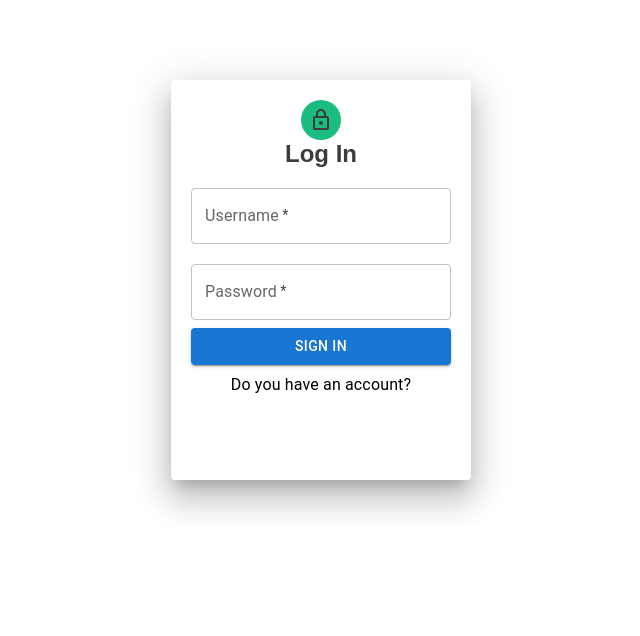
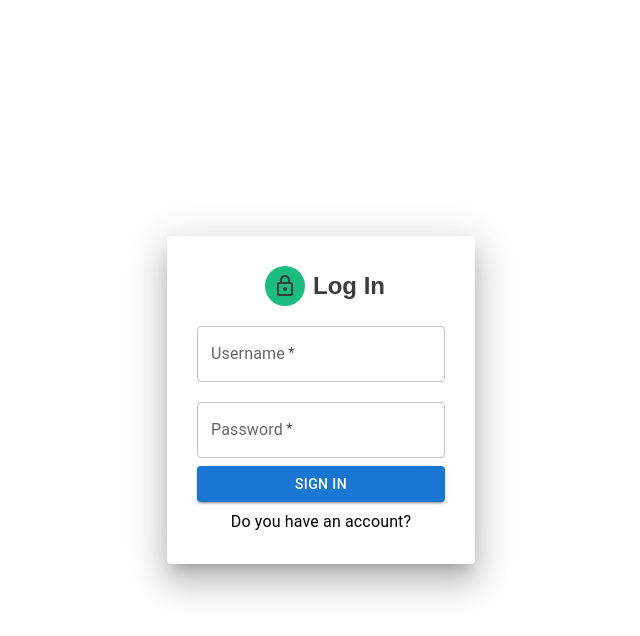
Before and after one commit to Sarthak-23/grasp, a React app in the folder client/: page /login in a window 1280 px wide. Shown: the top 636 px of the page, without its empty margins (319-959 px from the left). Built offline with nearby package versions, Linux system fonts and the light colour scheme.

Commit message:
:art: changed layout

```diff
--- a/client/package.json
+++ b/client/package.json
@@ -9,6 +9,7 @@
     "@emotion/styled": "^11.3.0",
     "@mui/icons-material": "^5.0.4",
     "@mui/material": "^5.0.4",
+    "@mui/styles": "^5.0.1",
     "@pmmmwh/react-refresh-webpack-plugin": "0.4.3",
     "@svgr/webpack": "5.5.0",
     "@testing-library/jest-dom": "^5.14.1",
--- a/client/src/components/Login/Login.js
+++ b/client/src/components/Login/Login.js
@@ -1,5 +1,5 @@
-import React from 'react'
-import Grid from '@mui/material/Grid'
+import React from 'react';
+import Grid from '@mui/material/Grid';
 import Paper from '@mui/material/Paper';
 import Avatar from '@mui/material/Avatar';
 import TextField from '@mui/material/TextField';
@@ -8,36 +8,84 @@ import Typography from '@mui/material/Typography';
 import Link from '@mui/material/Link';
 import Checkbox from '@mui/material/Link';
 import LockOutlinedIcon from '@mui/icons-material/LockOutlined';
+import { makeStyles } from '@mui/styles';
+import classes from './Login.css';
 
-//component
-
-//classes
-import classes from "./Login.css"
+const useStyles = makeStyles((theme) => ({
+    container: {
+        // width: '100vw',
+        height: '100vh',
+        margin: '0',
+        display: 'flex',
+        alignItems: 'center',
+        // border: `1px solid ${theme.palette.divider}`,
+        // borderRadius: '1rem',
+    },
+    form: {
+        padding: 30,
+        margin: 'auto',
+        display: 'flex',
+        flexDirection: 'column',
+        justifyContent: 'center',
+        alignItems: 'center',
+    },
+    lock: {},
+}));
 
 const Login = () => {
-    const paperStyle={padding :20,height:'50vh',width:300, margin:"20px auto"}
-    const avatarStyle={backgroundColor:'#1bbd7e'}
-    const btnstyle={margin:'8px 0'}
-    return(
-        <Grid style={{marginTop:"80px"}} align='center'>
-            <Paper elevation={20} style={paperStyle}>
-                <Grid align='center'>
-                     <Avatar style={avatarStyle}>
-                        <LockOutlinedIcon color="blue"/>
-                     </Avatar>
+    const classes = useStyles();
+    const avatarStyle = { backgroundColor: '#1bbd7e', margin: 'auto 0.5rem' };
+    const btnstyle = { margin: '8px 0' };
+    return (
+        <Grid className={classes.container}>
+            <Paper elevation={20} className={classes.form}>
+                <div
+                    style={{
+                        display: 'flex',
+                        alignItems: 'center',
+                    }}
+                >
+                    <Avatar style={avatarStyle} className={classes.lock}>
+                        <LockOutlinedIcon />
+                    </Avatar>
                     <h2>Log In</h2>
-                </Grid>
-                <TextField label='Username' variant="outlined" placeholder='Enter username' fullWidth required style={{marginTop:"20px"}}/>
-                <TextField label='Password' placeholder='Enter password' type='password' fullWidth required style={{marginTop:"20px"}}/>
-                <Button type='submit' color='primary' variant="contained" style={btnstyle} fullWidth>Sign in</Button>
+                </div>
+                <TextField
+                    label="Username"
+                    variant="outlined"
+                    placeholder="Enter username"
+                    fullWidth
+                    required
+                    style={{ marginTop: '20px' }}
+                />
+                <TextField
+                    label="Password"
+                    placeholder="Enter password"
+                    type="password"
+                    fullWidth
+                    required
+                    style={{ marginTop: '20px' }}
+                />
+                <Button
+                    type="submit"
+                    color="primary"
+                    variant="contained"
+                    style={btnstyle}
+                    fullWidth
+                >
+                    Sign in
+                </Button>
                 <Typography>
-                     <Link href="#" style={{textDecoration:"none", color:"black"}} >
-                     Do you have an account?
-                </Link>
+                    <Link
+                        href="#"
+                        style={{ textDecoration: 'none', color: 'black' }}
+                    >
+                        Do you have an account?
+                    </Link>
                 </Typography>
             </Paper>
         </Grid>
-    )
-}
+    );
+};
 
-export default Login
+export default Login;
```
